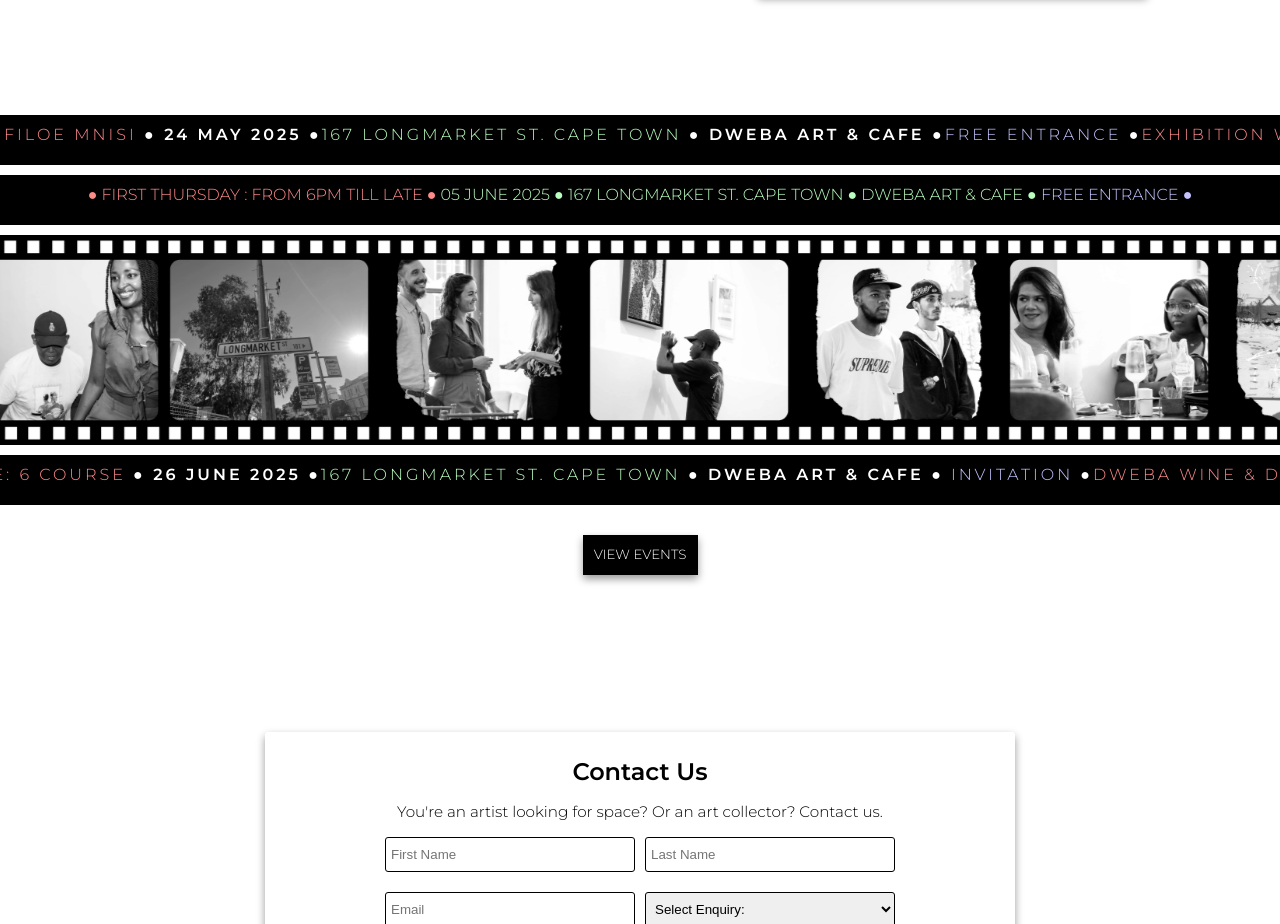
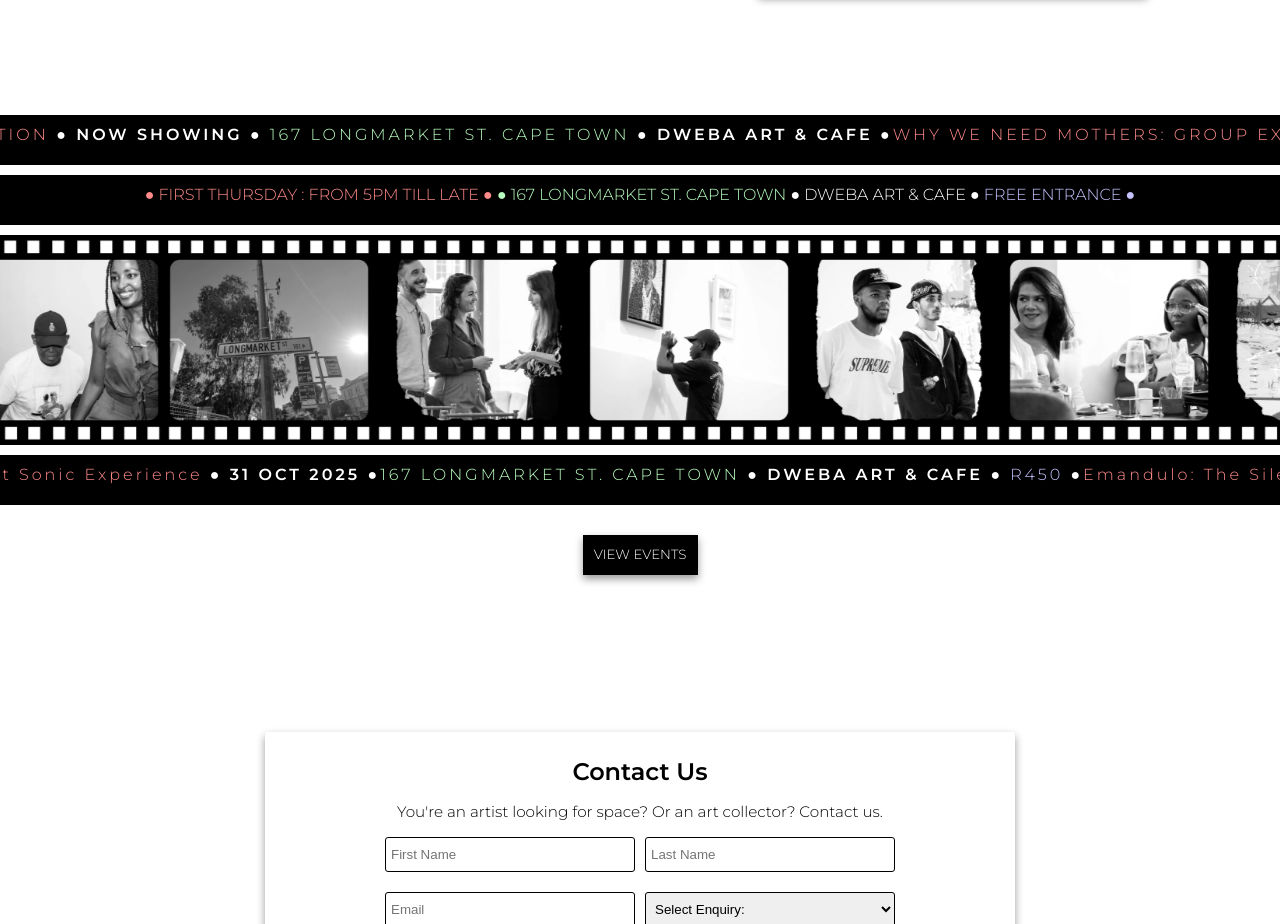
Before and after one commit to Lebo-Madikane/dweba-art-and-cafe, a Next.js app: page / in a window 1280 px wide. Shown: the part 3980-4904 px from the top of the page. Built offline with nearby package versions, Linux system fonts and the light colour scheme.

Commit message:
update events details

```diff
--- a/src/components/Events.js
+++ b/src/components/Events.js
@@ -10,19 +10,19 @@
             <div className={Style["event-one"]}>
                 <div className={Style["marquee-track"]}>
                     <h4>
-                        <span className={Style["event-name"]}> EXHIBITION WALKTHROUGH(INSIDE=OUTSIDE): BY REFILOE MNISI</span> ● 24 MAY 2025 ●
-                        <span className={Style["event-location"]}>167 LONGMARKET ST. CAPE TOWN</span> ● DWEBA ART & CAFE ●
-                        <span className={Style["event-entry"]}>FREE ENTRANCE</span> ●
+                        <span className={Style["event-name"]}> WHY WE NEED MOTHERS: GROUP EXHIBITION</span> ● NOW SHOWING ●
+                        <span className={Style["event-location"]}> 167 LONGMARKET ST. CAPE TOWN</span> ● DWEBA ART & CAFE
+                        {/*<span className={Style["event-entry"]}>FREE ENTRANCE</span>*/} ●
                     </h4>
                     <h4>
-                        <span className={Style["event-name"]}>EXHIBITION WALKTHROUGH(INSIDE=OUTSIDE): BY REFILOE MNISI</span> ● 24 MAY 2025 ●
-                        <span className={Style["event-location"]}>167 LONGMARKET ST. CAPE TOWN</span> ● DWEBA ART & CAFE ●
-                        <span className={Style["event-entry"]}>FREE ENTRANCE</span>
+                        <span className={Style["event-name"]}>WHY WE NEED MOTHERS: GROUP EXHIBITION</span> ● NOW SHOWING ●
+                        <span className={Style["event-location"]}>167 LONGMARKET ST. CAPE TOWN</span> ● DWEBA ART & CAFE
+                        {/*<span className={Style["event-entry"]}>FREE ENTRANCE</span>*/}
                     </h4>
                 </div>
             </div>
             <div className={Style["event-two"]}>
-                <h4><span className={Style["event-name"]}>● FIRST THURSDAY : FROM 6PM TILL LATE ●</span><span className={Style["event-location"]}> 05 JUNE 2025 ● 167 LONGMARKET ST. CAPE TOWN ● DWEBA ART & CAFE ●</span><span className={Style["event-entry"]}> FREE ENTRANCE  ● </span></h4>
+                <h4><span className={Style["event-name"]}>● FIRST THURSDAY : FROM 5PM TILL LATE ●</span><span className={Style["event-location"]}> ● 167 LONGMARKET ST. CAPE TOWN </span><span className={Style["location-name"]}>● DWEBA ART & CAFE ●</span><span className={Style["event-entry"]}> FREE ENTRANCE  ● </span></h4>
             </div>
             <div className={Style["event-memories"]}>
                 <div className={Style["marquee-track"]}>
@@ -84,14 +84,14 @@
             <div className={Style["event-four"]}>
                 <div className={Style["marquee-track"]}>
                     <h4>
-                        <span className={Style["event-name"]}> DWEBA WINE & DINE: 6 COURSE </span> ● 26 JUNE 2025 ●
+                        <span className={Style["event-name"]}> Emandulo: The Silent Sonic Experience </span> ● 31 OCT 2025 ●
                         <span className={Style["event-location"]}>167 LONGMARKET ST. CAPE TOWN</span> ● DWEBA ART & CAFE ●
-                        <span className={Style["event-entry"]}> INVITATION </span> ●
+                        <span className={Style["event-entry"]}> R450 </span> ●
                     </h4>
                     <h4>
-                        <span className={Style["event-name"]}> DWEBA WINE & DINE: 6 COURSE </span> ● 26 JUNE 2025 ●
+                        <span className={Style["event-name"]}> Emandulo: The Silent Sonic Experience </span> ● 31 OCT 2025 ●
                         <span className={Style["event-location"]}>167 LONGMARKET ST. CAPE TOWN</span> ● DWEBA ART & CAFE ●
-                        <span className={Style["event-entry"]}> INVITATION </span> ●
+                        <span className={Style["event-entry"]}> R450 </span> ●
                     </h4>
                 </div>
             </div>
--- a/src/pages/eventsPage.js
+++ b/src/pages/eventsPage.js
@@ -17,13 +17,13 @@
                     <div className={styles["events1Contents"]}>
                         <div className={styles["events1details"]}>
                             <h4>Emandulo: The Silent Sonic Experience</h4>
-                            <p>Join us on the 24th of September for a truly unique celebration of sound, culture, and movement at Emandulo: The Silent Sonic Experience — a one-of-a-kind silent disco set in the heart of Dweba Art & Café.</p>
+                            <p>Join us on the 31st of October for a truly unique celebration of sound, culture, and movement at Emandulo: The Silent Sonic Experience — a one-of-a-kind silent disco set in the heart of Dweba Art & Café.</p>
                             <p>In honour of Heritage Day, we invite you to journey through South Africa's rich and rhythmic history with live jazz music performed by Zintle 'NeAhtyah' Mbuyazwe and her band, along with Simanye Gxobole as our special guest.</p>
                             <p>This immersive experience also includes a taste of traditional South African cuisine, to nourish your body after the music has fed your soul — this will be included in your ticket.</p>
                             <button className={styles["purchase-btn"]} target="_blank"><Link href="https://www.quicket.co.za/events/332310-emandulo-the-silent-sonic-experience/#/" target='blank'>Buy Ticket</Link></button>
                         </div>
                         <div className={styles["events1img"]}>
-                            <Image src='/assets/eventsPageImgs/Zinhle.jpeg' alt="EventOne Img" width={400} height={500} className={styles["eventOneImg"]} placeholder="empty" priority />
+                            <Image src='/assets/eventsPageImgs/eventPostponed.webp' alt="EventOne Img" width={400} height={500} className={styles["eventOneImg"]} placeholder="empty" priority />
                         </div>
                     </div>
                 </div>
--- a/src/styles/components/Events.module.scss
+++ b/src/styles/components/Events.module.scss
@@ -154,7 +154,7 @@
         width: 100%;
         margin: 50px 0px 10px 0px;
 
-        .event-location, .event-entry {
+        .event-location, .event-entry, .location-name {
             display: none;
         }
     }
```
Also changed, not shown: 1 other file (tests, documents, lock files or other folders).
